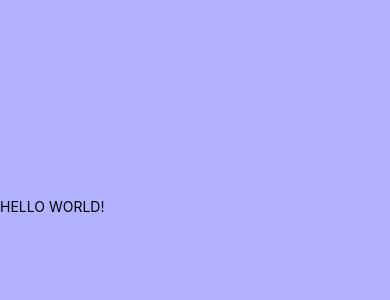
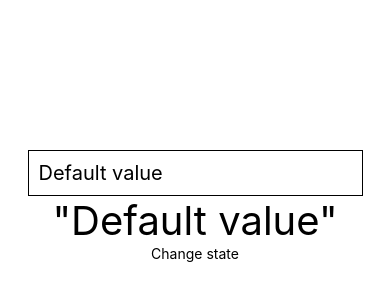
Before and after one commit to SebCasVil/ProgramacionMovilSCV, a React Native app in the folder FirstProject/: screen / in a window 390 px wide. Shown: the part 216-516 px from the top of the page. Built offline with nearby package versions, Linux system fonts and the light colour scheme.

Commit message:
Practica10

```diff
--- a/FirstProject/App.js
+++ b/FirstProject/App.js
@@ -1,11 +1,49 @@
+import {useState} from 'react';
 import { StatusBar } from 'expo-status-bar';
-import { StyleSheet, Text, View } from 'react-native';
+import { StyleSheet, Text, TextInput, TouchableOpacity, View } from 'react-native';
 
 export default function App() {
+
+  // console.log(React.useState)
+  // console.log(useState)
+
+  // const state = React.useState
+
+
+  // const [state, setState] = useState({
+  //   name: 1,
+  //   age: 23,
+  //   function: () => ({
+  //     regresar: 'regresar'
+  //   })
+  // })
+
+  const [state, setState] = useState(1)
+
+  // const sumaValor = () => setState(state+1)
+
+  const sumaValor = (value) => setState(state+value)
+
+  const [inputValue, setInputValue] = useState('Default value')
+
+
+  // console.log(state, 'With React')
+  console.log(state,  '**STATE  0**')
+  console.log(setState,  '**STATE  1**')
+
   return (
     <View style={styles.container}>
-      <Text>HELLO WORLD!</Text>
-      <StatusBar style="auto" />
+    {/* <WelcomeScreen/> */}
+    <TextInput
+      value={inputValue}
+      style={{borderWidth:1 , padding: 10, fontSize: 20}}
+      onChangeText={(value) => setInputValue(value)}
+      ></TextInput>
+    <Text style={{fontSize: 40}}>{JSON.stringify(inputValue)}</Text>
+    <TouchableOpacity onPress={(value)=> sumaValor(value)}>
+        <Text>Change state</Text>
+    </TouchableOpacity>
+
     </View>
   );
 }
@@ -13,8 +51,7 @@ export default function App() {
 const styles = StyleSheet.create({
   container: {
     flex: 1,
-    backgroundColor: '#b2b2ff',
-    alignItems: 'start',
+    alignItems: 'center',
     justifyContent: 'center',
   },
 });
```
